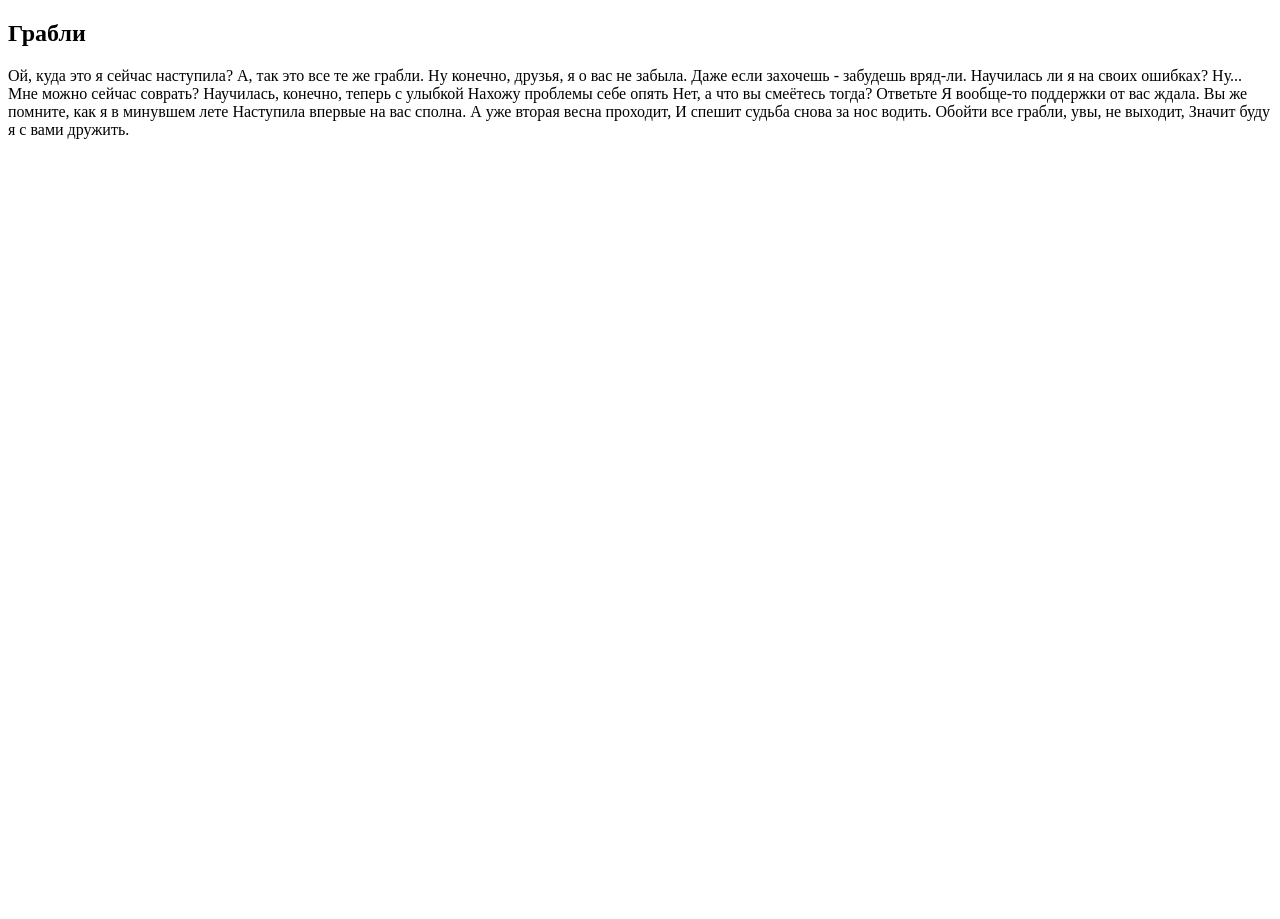
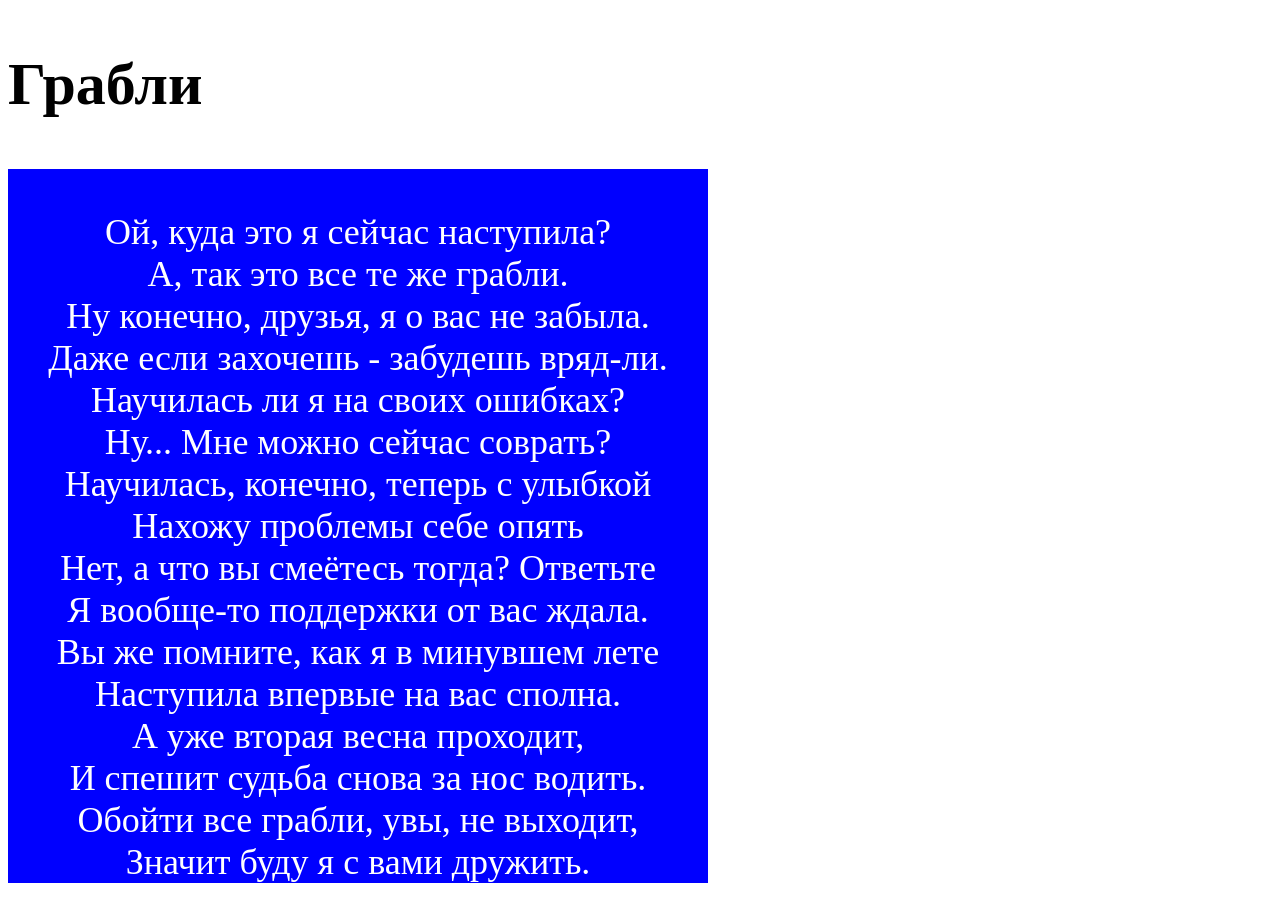
Before and after one commit to WebHeroSchool/media_adaptive, a plain HTML site: page index.html in a window 1280 px wide. Before the commit the page ends 800 px from the top, so only its background shows below. Drawn offline with Linux system fonts and the light colour scheme.

Commit message:
modified index and style

```diff
--- a/index.html
+++ b/index.html
@@ -7,9 +7,9 @@
 	  <title>Стихи Логиновой Вали</title>
     <link rel="stylesheet" type="text/css" href="./style.css">
   </head>
-  <body>
-  	<h2 class="title">Грабли</h2>
-  	<p class="text">
+  <body class="body">
+  	<h2 class="body__title">Грабли</h2>
+  	<p class="body__text">
   		Ой, куда это я сейчас наступила?
   		А, так это все те же грабли.
   		Ну конечно, друзья, я о вас не забыла.
--- a/style.css
+++ b/style.css
@@ -1,6 +1,74 @@
-@media (min-width:320px) { /* smartphones, iPhone, portrait 480x320 phones */ }
-@media (min-width:481px) { /* portrait e-readers (Nook/Kindle), smaller tablets @ 600 or @ 640 wide. */ }
-@media (min-width:641px) { /* portrait tablets, portrait iPad, landscape e-readers, landscape 800x480 or 854x480 phones */ }
-@media (min-width:961px) { /* tablet, landscape iPad, lo-res laptops ands desktops */ }
-@media (min-width:1025px) { /* big landscape tablets, laptops, and desktops */ }
-@media (min-width:1281px) { /* hi-res laptops and desktops */ }
+.body__text  {
+	background: blue;
+	color: white;
+	text-align: center;
+	min-width: 280px;
+	max-width: 700px;
+	white-space: pre-line;
+}
+
+/* smartphones, iPhone, portrait 480x320 phones */
+
+@media (min-width:320px) {
+  .body__title  {
+  	font-size: 20px;
+  }
+  .body__text  {
+  	font-size: 12px;
+  }
+}
+
+/* portrait e-readers (Nook/Kindle), smaller tablets @ 600 or @ 640 wide. */
+
+@media (min-width:481px) {
+  .body__title  {
+  	font-size: 30px;
+  }
+  .body__text  {
+  	font-size: 18px;
+  }
+}
+
+/* portrait tablets, portrait iPad, landscape e-readers, landscape 800x480 or 854x480 phones */
+
+@media (min-width:641px) {
+  .body__title  {
+  	font-size: 40px;
+  }
+  .body__text  {
+  	font-size: 24px;
+  }
+}
+
+/* tablet, landscape iPad, lo-res laptops ands desktops */
+
+@media (min-width:961px) {
+  .body__title  {
+  	font-size: 50px;
+  }
+  .body__text  {
+  	font-size: 30px;
+  }
+}
+
+/* big landscape tablets, laptops, and desktops */
+
+@media (min-width:1025px) {
+  .body__title  {
+  	font-size: 60px;
+  }
+  .body__text  {
+  	font-size: 36px;
+  }
+}
+
+/* hi-res laptops and desktops */
+
+@media (min-width:1281px) {
+  .body__title  {
+  	font-size: 70px;
+  }
+  .body__text  {
+  	font-size: 42px;
+  }
+}
```
